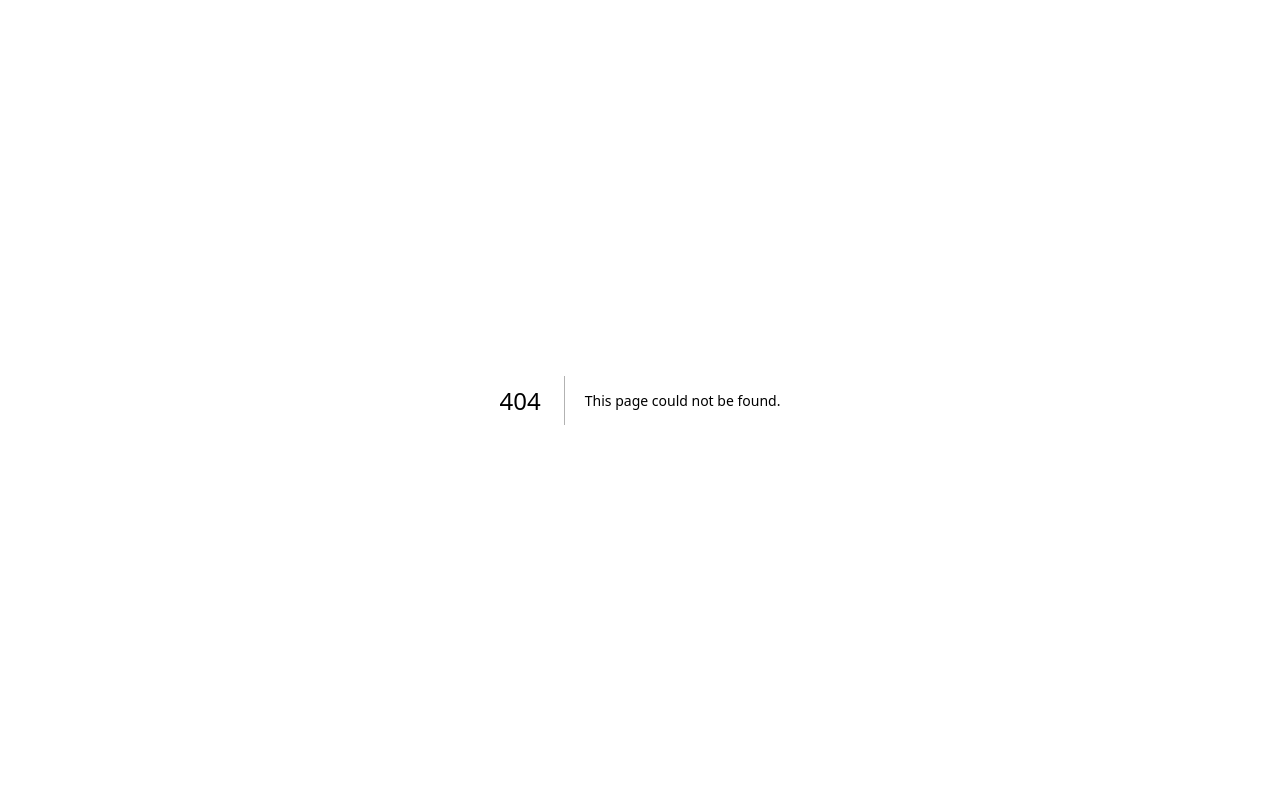
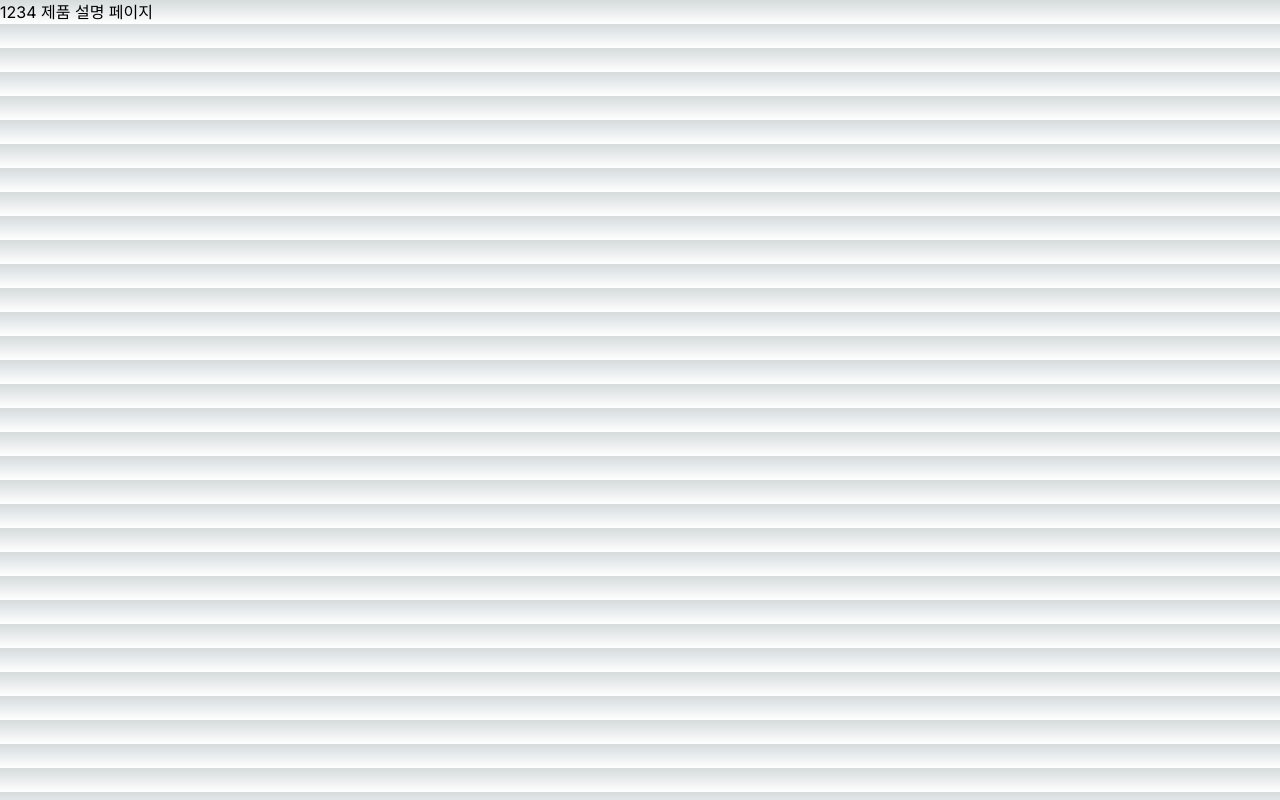
Before and after one commit to c-owner/learn_nextjs, a Next.js app: page /products/1234 in a window 1280 px wide. Before the commit this address had no page. Built offline with nearby package versions, Linux system fonts and the light colour scheme.

Commit message:
dynamic routing, generating static params

```diff
--- /dev/null
+++ b/src/app/products/[slug]/page.tsx
@@ -0,0 +1,16 @@
+type Props = {
+    params: {
+        slug: string;
+    };
+};
+
+export default function PantsPage({params}: Props) {
+    return <h2>{params.slug} 제품 설명 페이지</h2>;
+}
+
+export function generateStaticParams() {
+    const products = ['pants', 'skirt'];
+    return products.map(product => ({
+        slug: product,
+    }));
+}
--- /dev/null
+++ b/src/app/products/page.tsx
@@ -0,0 +1,3 @@
+export default function ProductsPage() {
+    return <h1>상품 페이지</h1>;
+}
--- a/tailwind.config.ts
+++ b/tailwind.config.ts
@@ -15,6 +15,7 @@
       },
     },
   },
+  darkMode: 'media',
   plugins: [],
 }
 export default config
```
Also changed, not shown: 1 other file (tests, documents, lock files or other folders).
